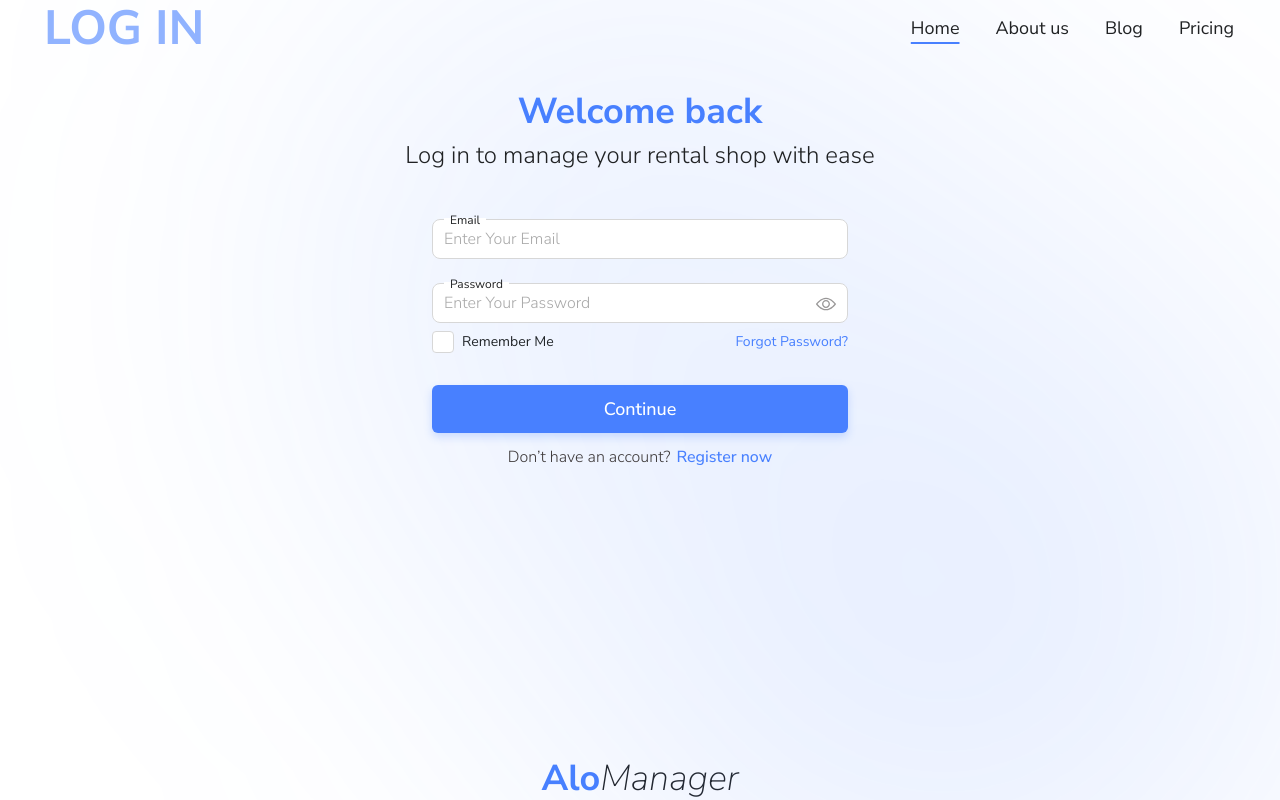
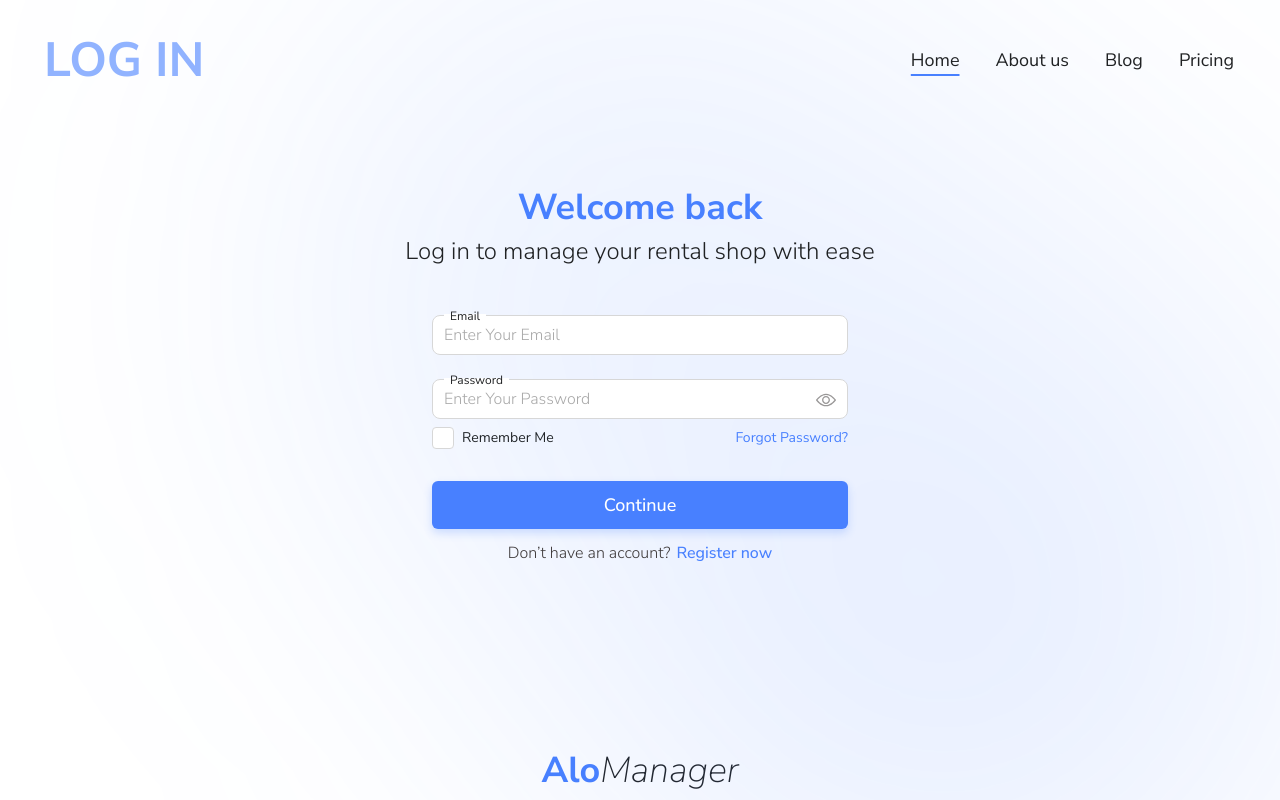
Before and after one commit to francoserjen10/Vendor_frontend_final, a Next.js app: page /login in a window 1280 px wide. Built offline with nearby package versions, Linux system fonts and the light colour scheme.

Commit message:
details orders v2

```diff
--- a/styles/login.sass
+++ b/styles/login.sass
@@ -8,7 +8,6 @@
   display: grid
   grid-template-rows: auto 1fr auto
   align-content: flex-start
-  row-gap: clamp(16px, 4vh, 40px)
   overflow: hidden
 
 .container
@@ -20,12 +19,11 @@
   display: flex
   align-items: center
   justify-content: space-between
-  margin-top: 0px
+  margin-top: 32px
   flex-wrap: wrap
 
 .login__main
-  //margin-top: clamp(56px, 12vh, 160px)
-  margin-top: 0px
+  margin-top: clamp(56px, 12vh, 160px)
   width: 100%
   display: flex
   justify-content: center
@@ -269,7 +267,7 @@
 .login__brand
   display: inline-flex
   align-items: baseline
-  margin: clamp(16px, 2vh, 24px) auto 0px
+  margin: clamp(16px, 2vh, 24px) auto 8px
   max-width: max-content
   h2
     font-size: 36px
```
